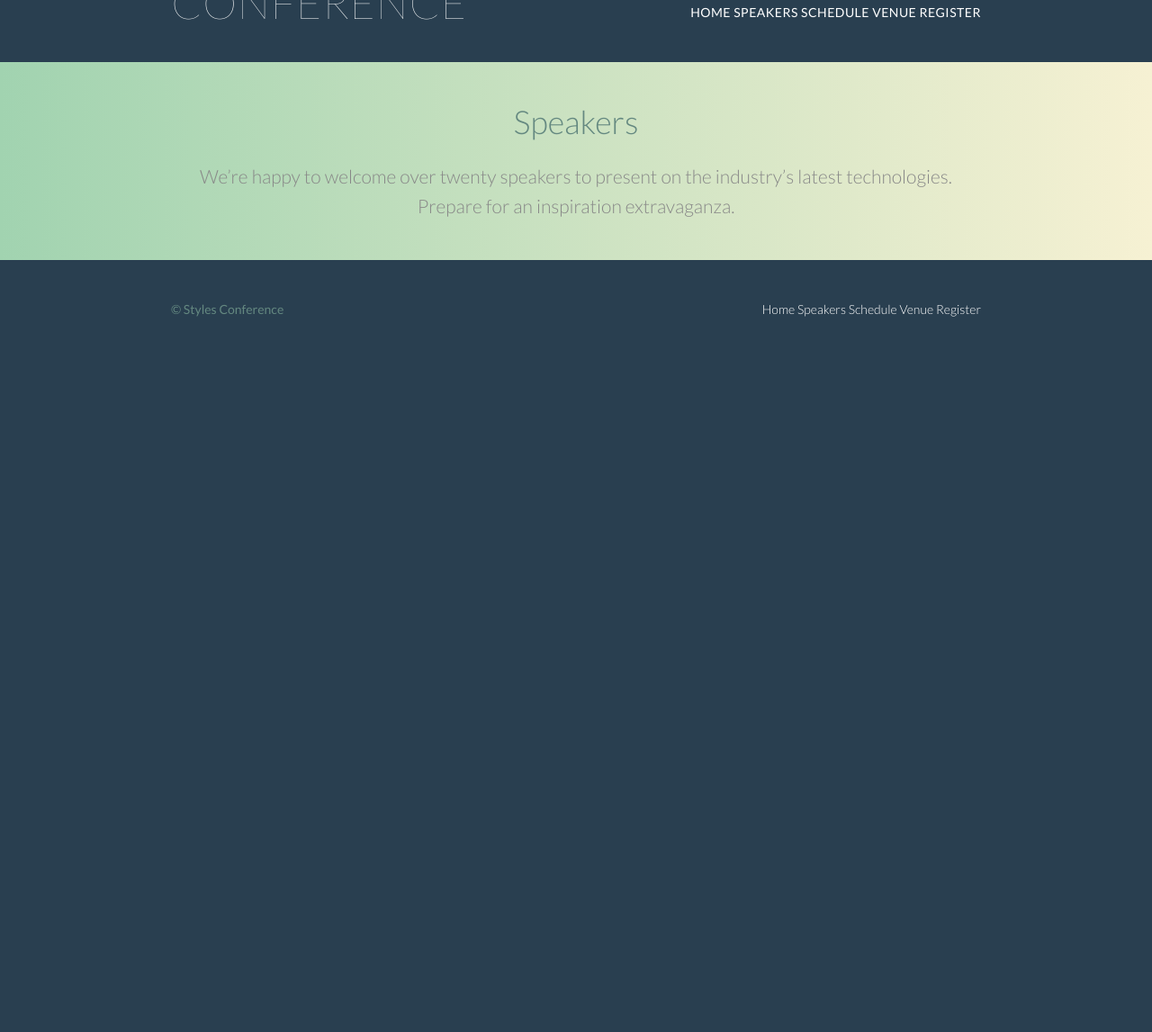
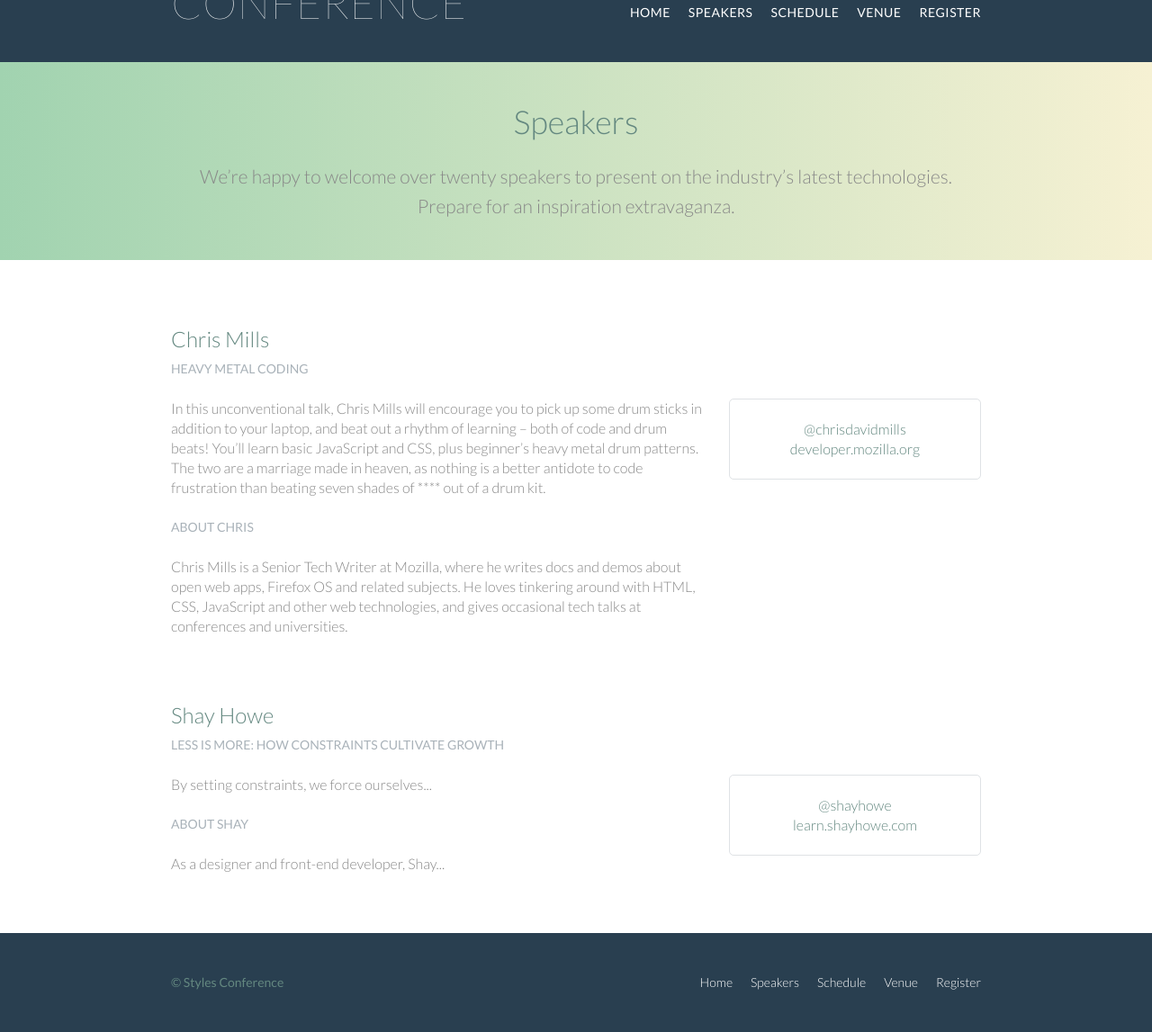
Before and after one commit to pverdile/shayhowe_basiclessons, a plain HTML site: page speakers.html in a window 1280 px wide. Shown: the part 107-1254 px from the top of the page at 90% size. Before the commit the page ends 800 px from the top, so only its background shows below. Drawn offline with Linux system fonts and the light colour scheme.

Commit message:
Adicionado listas ul e ol

```diff
--- a/assets/stylesheets/main.css
+++ b/assets/stylesheets/main.css
@@ -411,6 +411,16 @@ a {
 .nav {
   text-align: right;
 }
+
+.nav li {
+  display: inline-block;
+  margin: 0 10px;
+  vertical-align: top;
+}
+
+.nav li:last-child {
+  margin-right: 0;
+}
 .primary-header a,
 .primary-footer a {
   color: #fff;
@@ -458,3 +468,21 @@ a {
   font-size: 21px;
   line-height: 33px;
 }
+
+/*
+  ========================================
+  Speakers
+  ========================================
+*/
+
+.speaker-info {
+  border: 1px solid #dfe2e5;
+  border-radius: 5px;
+  margin-top: 88px;
+  padding: 22px 0;
+  text-align: center;
+}
+
+.speaker {
+  margin-bottom: 44px;
+}
--- a/speakers.html
+++ b/speakers.html
@@ -9,7 +9,7 @@
 </head>
 
 <body>
-  <header class="primary-header container group">
+   <header class="primary-header container group">
     <section>
       <h1 class="logo">
 				<a href="index.html">Styles<br> Conference</a>
@@ -17,11 +17,13 @@
     </section>
     <h3 class="tagline">August 24&ndash;26th &mdash; Chicago, IL</h3>
     <nav class="nav primary-nav">
-      <a href="index.html">Home</a>
-      <a href="speakers.html">Speakers</a>
-      <a href="schedule.html">Schedule</a>
-      <a href="venue.html">Venue</a>
-      <a href="register.html">Register</a>
+      <ul>
+      <li><a href="index.html">Home</a></li><!--
+      --><li><a href="speakers.html">Speakers</a></li><!--
+      --><li><a href="schedule.html">Schedule</a></li><!--
+      --><li><a href="venue.html">Venue</a></li><!--
+      --><li><a href="register.html">Register</a></li>
+      </ul>
     </nav>
   </header>
   <section class="row-alt">
@@ -30,14 +32,54 @@
       <p>We&#8217;re happy to welcome over twenty speakers to present on the industry&#8217;s latest technologies. Prepare for an inspiration extravaganza.</p>
     </div>
   </section>
-  <footer class="primary-footer container group">
+  <section class="row">
+    <div class="grid">
+      <section class="speaker" id="chris-mills">
+        <div class="col-2-3">
+          <h2>Chris Mills</h2>
+          <h5>Heavy Metal Coding</h5>
+          <p>In this unconventional talk, Chris Mills will encourage you to pick up some drum sticks in addition to your laptop, and beat out a rhythm of learning – both of code and drum beats! You’ll learn basic JavaScript and CSS, plus beginner’s heavy metal drum patterns. The two are a marriage made in heaven, as nothing is a better antidote to code frustration than beating seven shades of **** out of a drum kit.</p>
+          <h5>About Chris</h5>
+          <p>Chris Mills is a Senior Tech Writer at Mozilla, where he writes docs and demos about open web apps, Firefox OS and related subjects. He loves tinkering around with HTML, CSS, JavaScript and other web technologies, and gives occasional tech talks at conferences and universities.</p>
+        </div><!--
+        --><aside class="col-1-3">
+        <div class="speaker-info">
+          <ul>
+            <li><a href="https://twitter.com/chrisdavidmills">@chrisdavidmills</a></li>
+            <li><a href="http://developer.mozilla.org">developer.mozilla.org</a></li>
+          </ul>
+        </div>
+        </aside>
+      </section>
+      <section id="shay-howe">
+        <div class="col-2-3">
+          <h2>Shay Howe</h2>
+          <h5>Less is more: How Constraints Cultivate Growth</h5>
+          <p>By setting constraints, we force ourselves...</p>
+          <h5>About Shay</h5>
+          <p>As a designer and front-end developer, Shay...</p>
+        </div><!--
+        --><aside class="col-1-3">
+        <div class="speaker-info">
+          <ul>
+            <li><a href="https://twitter.com/shayhowe">@shayhowe</a></li>
+            <li><a href="http://learn.shayhowe.com">learn.shayhowe.com</a></li>
+          </ul>
+        </div>
+        </aside>
+      </section>
+    </div>
+  </section>
+ <footer class="primary-footer container group">
     <small>&copy; Styles Conference</small>
     <nav class="nav">
-      <a href="index.html">Home</a>
-      <a href="speakers.html">Speakers</a>
-      <a href="schedule.html">Schedule</a>
-      <a href="venue.html">Venue</a>
-      <a href="register.html">Register</a>
+      <ul>
+      <li><a href="index.html">Home</a></li><!--
+      --><li><a href="speakers.html">Speakers</a></li><!--
+      --><li><a href="schedule.html">Schedule</a></li><!--
+      --><li><a href="venue.html">Venue</a></li><!--
+      --><li><a href="register.html">Register</a></li>
+      </ul>
     </nav>
   </footer>
 
```
Also changed, not shown: index.html (+14 -10 lines), register.html (+14 -10 lines), schedule.html (+14 -10 lines), venue.html (+15 -11 lines).
